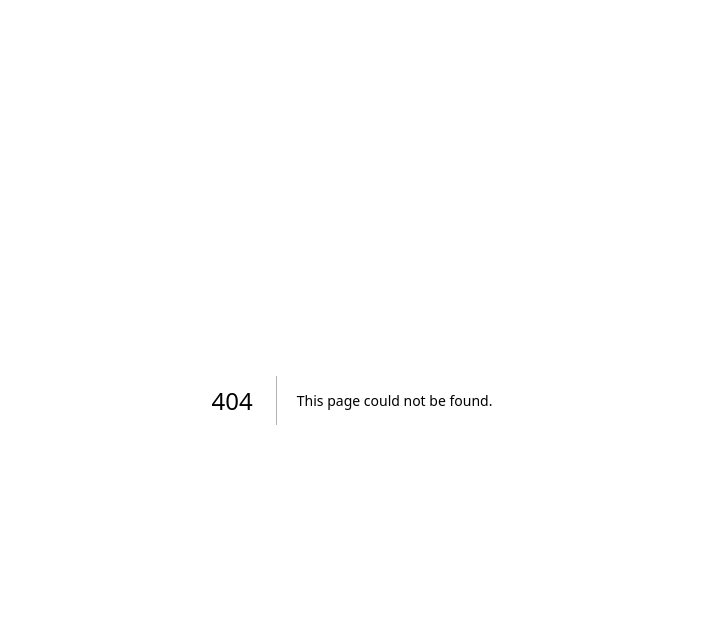
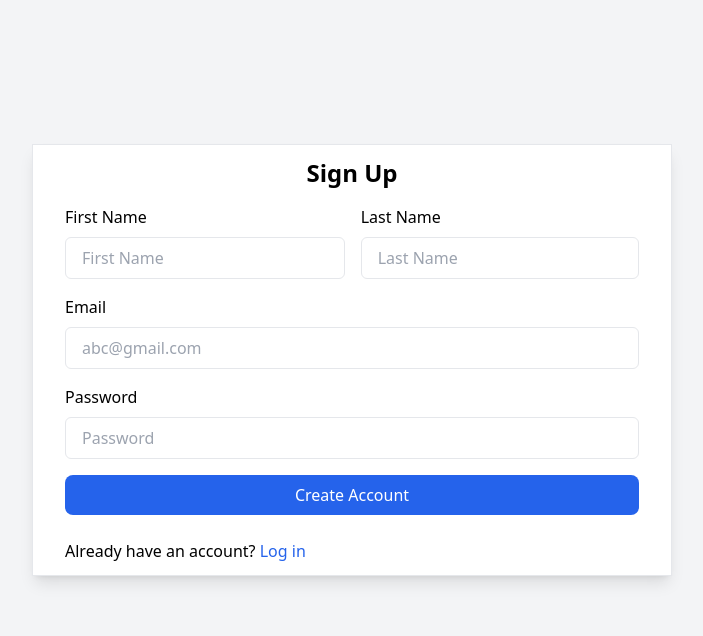
Before and after one commit to ravi-ranjan-kumar/blog-post, a Next.js app: page /auth/signup in a window 1280 px wide. Before the commit this address had no page. Shown: the top 636 px of the page, without its empty margins (288-991 px from the left). Built offline with nearby package versions, Linux system fonts and the light colour scheme.

Commit message:
created auth routes for user login and signup page

```diff
--- /dev/null
+++ b/pages/auth/login.jsx
@@ -0,0 +1,94 @@
+import Link from "next/link";
+import React, { useState } from "react";
+import { signIn } from "next-auth/react";
+import Router from "next/router";
+const initialFormData = {
+  email: "",
+  password: "",
+};
+
+const Index = () => {
+  const [credentials, setCredentials] = useState(initialFormData);
+  const [errors, setErrors] = useState();
+  const handleSubmit = async (e) => {
+    e.preventDefault();
+    const res = await signIn("credentials", {
+      email: credentials.email,
+      password: credentials.password,
+      redirect: false,
+    });
+    if (res.ok) {
+      Router.replace("/");
+    }
+    if(res?.error) {
+      setErrors({
+        message: res.error
+      })
+    }
+  };
+  return (
+    <section className="flex items-center justify-center h-[calc(100vh-6rem)] bg-gray-100">
+      <div className="px-8 py-3 mx-4 mt-4 text-left bg-white shadow-lg lg:w-2/4 sm:w-2/3 border">
+        <h3 className="text-2xl font-bold text-center">Login</h3>
+        <form onSubmit={handleSubmit}>
+          <div className="mt-4">
+            <div className="mt-4">
+              <label className="block" htmlFor="email">
+                Email
+              </label>
+              <input
+                type="text"
+                placeholder="abc@gmail.com"
+                className="lowercase w-full px-4 py-2 mt-2 border rounded-md focus:outline-none focus:ring-1 focus:ring-blue-600"
+                required
+                value={credentials?.email}
+                onChange={(e) => {
+                  setCredentials({ ...credentials, email: e.target.value });
+                  setErrors();
+                }}
+              />
+              <p className="text-red-500">{errors?.email?.message}</p>
+            </div>
+            <div className="mt-4">
+              <label className="block">
+                Password
+                <input
+                  type="password"
+                  placeholder="Password"
+                  className="w-full px-4 py-2 mt-2 border rounded-md focus:outline-none focus:ring-1 focus:ring-blue-600"
+                  required
+                  value={credentials?.password}
+                  onChange={(e) => {
+                    setCredentials({
+                      ...credentials,
+                      password: e.target.value,
+                    });
+                    setErrors();
+                  }}
+                />
+                <p className="text-red-500">{errors?.password?.message}</p>
+              </label>
+            </div>
+            <span className="text-red-500">{errors?.message}</span>
+            <div className="flex">
+              <button className="w-full px-6 py-2 mt-4 text-white bg-blue-600 rounded-lg hover:bg-blue-900">
+                Login
+              </button>
+            </div>
+            <div className="mt-6 text-grey-dark">
+              Didn't have an account?{" "}
+              <Link
+                href="signup"
+                className="text-blue-600 hover:underline underline-offset-2 font-medium"
+              >
+                Sign Up
+              </Link>
+            </div>
+          </div>
+        </form>
+      </div>
+    </section>
+  );
+};
+
+export default Index;
--- /dev/null
+++ b/pages/auth/signup.jsx
@@ -0,0 +1,170 @@
+import axios from "axios";
+import { signIn } from "next-auth/react";
+import Link from "next/link";
+import Router from "next/router";
+// import Link from "next/link";
+import React, { useState } from "react";
+
+const initialValues = {
+  firstName: "",
+  lastName: "",
+  email: "",
+  password: "",
+};
+
+const SignUpForm = () => {
+  const [credentials, setCredentials] = useState(initialValues);
+  const [errors, setErrors] = useState();
+
+  const handleSubmit = async (e) => {
+    e.preventDefault();
+    axios
+      .post("http://localhost:3000/api/users", {
+        firstName: credentials.firstName,
+        lastName: credentials.lastName,
+        password: credentials.password,
+        email: credentials.email,
+      })
+      .then((res) => {
+        Router.replace("/auth/login");
+      })
+      .catch((error) => {
+        if (error?.response?.status === 400) {
+          setErrors(
+            error?.response?.data?.error?.errors ?? error?.response?.data?.error
+          );
+        } else if (error?.response?.status === 500) {
+          setErrors({ message: "Connection error" });
+        }
+      });
+  };
+
+  return (
+    <section className="flex items-center justify-center h-[calc(100vh-6rem)] bg-gray-100">
+      <div className="px-8 py-3 mx-4 mt-4 text-left bg-white shadow-lg lg:w-2/4 sm:w-2/3 border">
+        <h3 className="text-2xl font-bold text-center">Sign Up</h3>
+        {/* <p className="text-red-500">{errors?.errors}</p> */}
+        <form onSubmit={handleSubmit}>
+          <div className="mt-4">
+            <div className="flex gap-4">
+              <div>
+                <label className="block" htmlFor="firstName">
+                  First Name
+                  <input
+                    type="text"
+                    placeholder="First Name"
+                    className="capitalize w-full px-4 py-2 mt-2 border rounded-md focus:outline-none focus:ring-1 focus:ring-blue-600"
+                    required
+                    value={credentials?.firstName}
+                    onChange={(e) =>
+                      setCredentials({
+                        ...credentials,
+                        firstName: e.target.value,
+                      })
+                    }
+                  />
+                </label>
+              </div>
+              <div>
+                <label className="block" htmlFor="lastName">
+                  Last Name
+                  <input
+                    type="text"
+                    placeholder="Last Name"
+                    className="capitalize w-full px-4 py-2 mt-2 border rounded-md focus:outline-none focus:ring-1 focus:ring-blue-600"
+                    required
+                    value={credentials?.lastName}
+                    onChange={(e) => {
+                      setCredentials({
+                        ...credentials,
+                        lastName: e.target.value,
+                      });
+                      setErrors();
+                    }}
+                  />
+                </label>
+              </div>
+            </div>
+            <div className="mt-4">
+              <label className="block" htmlFor="email">
+                Email
+              </label>
+              <input
+                type="text"
+                placeholder="abc@gmail.com"
+                className="lowercase w-full px-4 py-2 mt-2 border rounded-md focus:outline-none focus:ring-1 focus:ring-blue-600"
+                required
+                value={credentials?.email}
+                onChange={(e) => {
+                  setCredentials({ ...credentials, email: e.target.value });
+                  setErrors();
+                }}
+              />
+              <p className="text-red-500">{errors?.email?.message}</p>
+            </div>
+            <div className="mt-4">
+              <label className="block">
+                Password
+                <input
+                  type="password"
+                  placeholder="Password"
+                  className="w-full px-4 py-2 mt-2 border rounded-md focus:outline-none focus:ring-1 focus:ring-blue-600"
+                  required
+                  value={credentials?.password}
+                  onChange={(e) => {
+                    setCredentials({
+                      ...credentials,
+                      password: e.target.value,
+                    });
+                    setErrors();
+                  }}
+                />
+                <p className="text-red-500">{errors?.password?.message}</p>
+              </label>
+            </div>
+            <span className="text-red-500">{errors?.message}</span>
+            <div className="flex">
+              <button className="w-full px-6 py-2 mt-4 text-white bg-blue-600 rounded-lg hover:bg-blue-900">
+                Create Account
+              </button>
+            </div>
+            <div className="mt-6 text-grey-dark">
+              Already have an account?{" "}
+              <Link
+                href="login"
+                className="text-blue-600 hover:underline underline-offset-2 font-medium"
+              >
+                Log in
+              </Link>
+            </div>
+          </div>
+        </form>
+      </div>
+    </section>
+  );
+};
+
+export default SignUpForm;
+
+export async function callSignUpApi(credentials) {
+  console.log(credentials);
+  try {
+    const res = await fetch(`/account/signup`, {
+      method: "POST",
+      headers: {
+        Accept: "application/json",
+        "Content-Type": "application/json",
+      },
+      body: JSON.stringify(credentials),
+    });
+    if (res.ok) {
+      return {};
+    } else {
+      return res.json();
+    }
+  } catch (errors) {
+    return {
+      errors: errors.toString(),
+    };
+  }
+}
```
